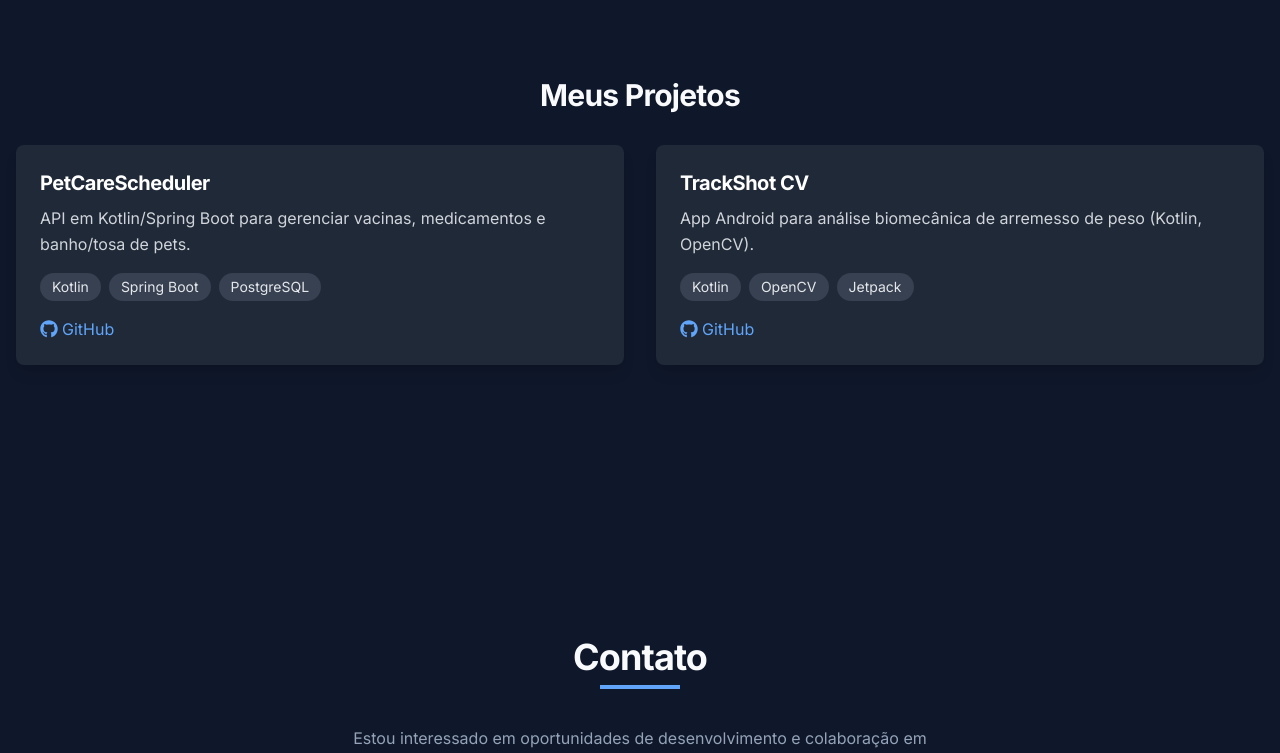
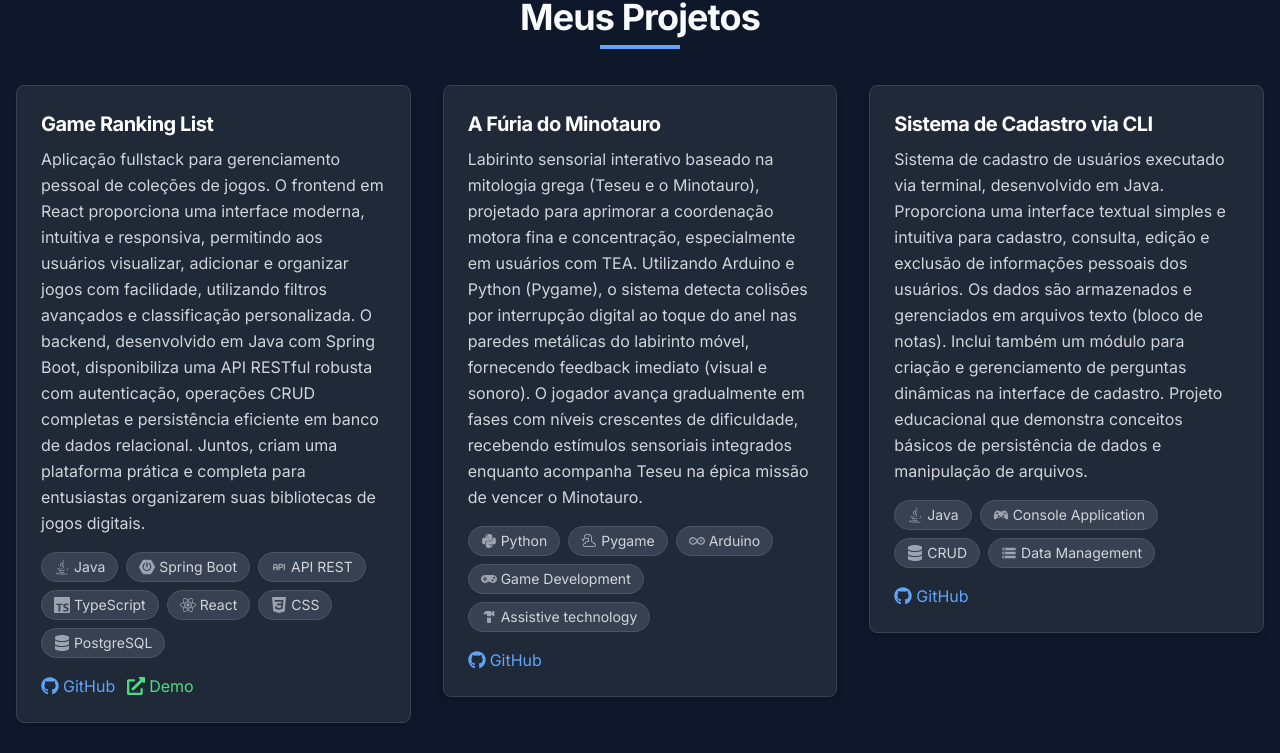
Before and after one commit to caiovilquer/portifolio, a React (Vite) app: page / in a window 1280 px wide. Shown: the part 1627-2380 px from the top of the page. Built offline with nearby package versions, Linux system fonts and the light colour scheme.

Commit message:
feat: update Projects component with new projects  and enhanced descriptions

```diff
--- a/src/pages/Projects.tsx
+++ b/src/pages/Projects.tsx
@@ -1,36 +1,139 @@
 import React from "react";
+import { motion } from "framer-motion";
 import ProjectCard, { Project } from "../components/ProjectCard";
+import {
+  FaPython,
+  FaJava,
+  FaReact,
+  FaGamepad,
+  FaDatabase,
+  FaCode,
+} from "react-icons/fa";
+import {
+  SiTypescript,
+  SiSpringboot,
+  SiCss3,
+  SiArduino,
+  SiC,
+} from "react-icons/si";
+import { TbApi } from "react-icons/tb";
+import { GiConsoleController } from "react-icons/gi";
+import { MdStorage, MdHardware } from "react-icons/md";
+import { VscSnake } from "react-icons/vsc";
 
 const projects: Project[] = [
   {
     id: 1,
-    title: "PetCareScheduler",
+    title: "Game Ranking List",
     description:
-      "API em Kotlin/Spring Boot para gerenciar vacinas, medicamentos e banho/tosa de pets.",
-    tech: ["Kotlin", "Spring Boot", "PostgreSQL"],
-    githubUrl: "https://github.com/seu-usuario/petcarescheduler",
+      "Aplicação fullstack para gerenciamento pessoal de coleções de jogos. O frontend em React proporciona uma interface moderna, intuitiva e responsiva, permitindo aos usuários visualizar, adicionar e organizar jogos com facilidade, utilizando filtros avançados e classificação personalizada. O backend, desenvolvido em Java com Spring Boot, disponibiliza uma API RESTful robusta com autenticação, operações CRUD completas e persistência eficiente em banco de dados relacional. Juntos, criam uma plataforma prática e completa para entusiastas organizarem suas bibliotecas de jogos digitais.",
+    tech: [
+      "Java",
+      "Spring Boot",
+      "API REST",
+      "TypeScript",
+      "React",
+      "CSS",
+      "PostgreSQL",
+    ],
+    techIcons: {
+      TypeScript: SiTypescript,
+      React: FaReact,
+      CSS: SiCss3,
+      Java: FaJava,
+      "Spring Boot": SiSpringboot,
+      "API REST": TbApi,
+      PostgreSQL: FaDatabase,
+      JWT: FaCode,
+    },
+    githubUrl: "https://github.com/caiovilquer/game-list-backend",
+    demoUrl: "https://gamelist.vilquer.dev/",
+  },
+  {
+    id: 2,
+    title: "A Fúria do Minotauro",
+    description:
+      "Labirinto sensorial interativo baseado na mitologia grega (Teseu e o Minotauro), projetado para aprimorar a coordenação motora fina e concentração, especialmente em usuários com TEA. Utilizando Arduino e Python (Pygame), o sistema detecta colisões por interrupção digital ao toque do anel nas paredes metálicas do labirinto móvel, fornecendo feedback imediato (visual e sonoro). O jogador avança gradualmente em fases com níveis crescentes de dificuldade, recebendo estímulos sensoriais integrados enquanto acompanha Teseu na épica missão de vencer o Minotauro.",
+    tech: [
+      "Python",
+      "Pygame",
+      "Arduino",
+      "Game Development",
+      "Assistive technology",
+    ],
+    techIcons: {
+      Python: FaPython,
+      Pygame: VscSnake,
+      Arduino: SiArduino,
+      "Game Development": FaGamepad,
+      "Assistive technology": MdHardware,
+    },
+    githubUrl: "https://github.com/caiovilquer/A-furia-do-minotauro",
     demoUrl: "",
   },
   {
-    id: 2,
-    title: "TrackShot CV",
+    id: 3,
+    title: "Sistema de Cadastro via CLI",
     description:
-      "App Android para análise biomecânica de arremesso de peso (Kotlin, OpenCV).",
-    tech: ["Kotlin", "OpenCV", "Jetpack"],
-    githubUrl: "https://github.com/seu-usuario/trackshot-cv",
+      "Sistema de cadastro de usuários executado via terminal, desenvolvido em Java. Proporciona uma interface textual simples e intuitiva para cadastro, consulta, edição e exclusão de informações pessoais dos usuários. Os dados são armazenados e gerenciados em arquivos texto (bloco de notas). Inclui também um módulo para criação e gerenciamento de perguntas dinâmicas na interface de cadastro. Projeto educacional que demonstra conceitos básicos de persistência de dados e manipulação de arquivos.",
+    tech: ["Java", "Console Application", "CRUD", "Data Management"],
+    techIcons: {
+      Java: FaJava,
+      "Console Application": GiConsoleController,
+      CRUD: FaDatabase,
+      "Data Management": MdStorage,
+    },
+    githubUrl: "https://github.com/caiovilquer/Sistema-de-cadastro",
     demoUrl: "",
   },
-  // adicionar mais...
+  {
+    id: 4,
+    title: "Geladeira com Peltier",
+    description:
+      "Mini geladeira inteligente usando pastilha Peltier. O microcontrolador MSP430 é responsável por gerenciar o funcionamento do sistema, controlando a temperatura interna e o acionamento do módulo Peltier conforme necessário. Ademais, é possível selecionar a opção de temporizar o funcionamento da geladeira, isto é setar um horário para ligá-la e/ou desligá-la Projeto de hardware que demonstra a aplicação de efeito termoelétrico para refrigeração em escala reduzida.",
+    tech: ["C", "MSP430", "Hardware", "Eletrônica"],
+    techIcons: {
+      C: SiC,
+      MSP430: FaCode,
+      Hardware: MdHardware,
+      Eletrônica: MdHardware,
+    },
+    githubUrl: "https://github.com/caiovilquer/Geladeira-Peltier",
+    demoUrl: "",
+  },
 ];
 
 const Projects: React.FC = () => (
-  <div className="container mx-auto py-20 px-4">
-    <h2 className="text-3xl font-bold mb-8 text-center">Meus Projetos</h2>
-    <div className="grid gap-8 grid-cols-1 md:grid-cols-2">
-      {projects.map((project) => (
-        <ProjectCard key={project.id} project={project} />
+  <div className="container mx-auto px-4">
+    <motion.h2
+      className="section-title"
+      initial={{ opacity: 0, y: -20 }}
+      whileInView={{ opacity: 1, y: 0 }}
+      viewport={{ once: true }}
+      transition={{ duration: 0.5 }}
+    >
+      Meus Projetos
+    </motion.h2>
+
+    <motion.div
+      className="project-grid"
+      initial={{ opacity: 0 }}
+      whileInView={{ opacity: 1 }}
+      viewport={{ once: true }}
+      transition={{ duration: 0.6, delay: 0.2 }}
+    >
+      {projects.map((project, index) => (
+        <motion.div
+          key={project.id}
+          initial={{ opacity: 0, y: 20 }}
+          whileInView={{ opacity: 1, y: 0 }}
+          viewport={{ once: true }}
+          transition={{ duration: 0.5, delay: 0.1 * index }}
+        >
+          <ProjectCard project={project} />
+        </motion.div>
       ))}
-    </div>
+    </motion.div>
   </div>
 );
 
```
